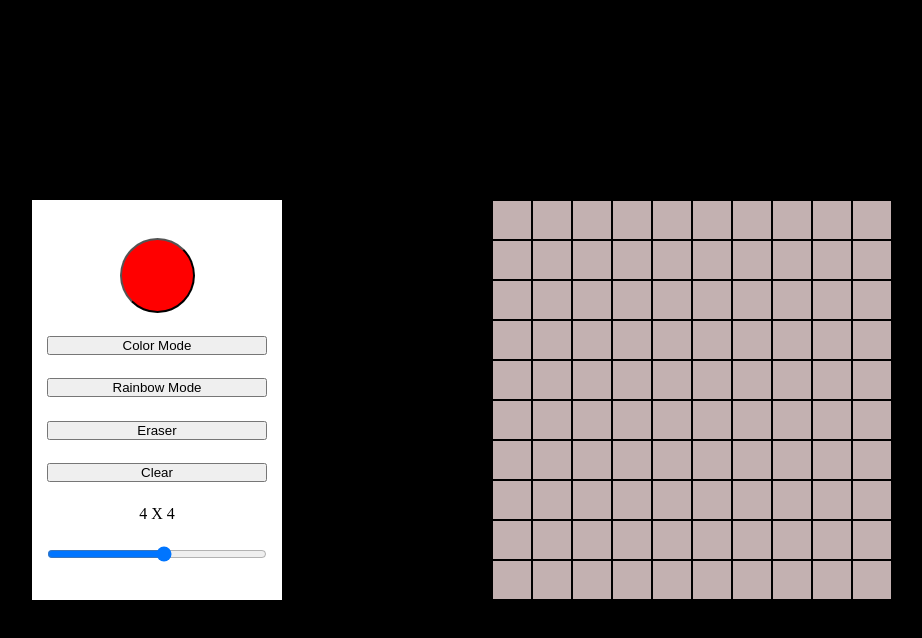
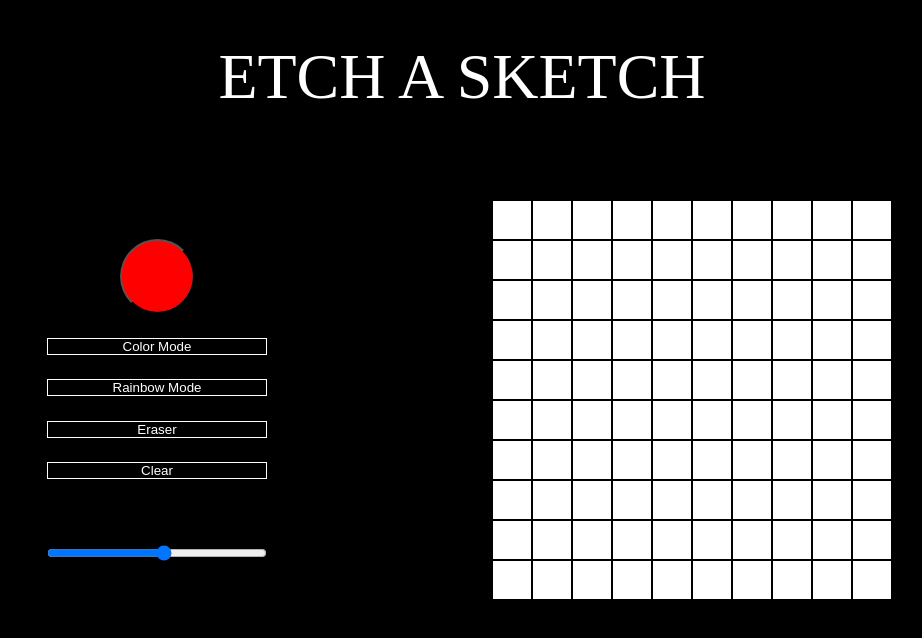
Before and after one commit to MarioMilosevic/Etch-A-Sketch, a website built with Vite: page index.html in a window 1280 px wide. Shown: the whole page, without its empty margins (178-1100 px from the left). Built offline with nearby package versions, Linux system fonts and the light colour scheme.

Commit message:
Add header

```diff
--- a/index.html
+++ b/index.html
@@ -7,9 +7,10 @@
     <title>Etch A Sketch</title>
   </head>
   <body>
-    <div class="glavni">
+    <header>ETCH A SKETCH</header>
+    <div class="main">
       <div class="controler">
-        <button class="btn circleBtn"></button>
+        <button class="circleBtn"></button>
         <button class="btn">Color Mode</button>
         <button class="btn">Rainbow Mode</button>
         <button class="btn eraserBtn">Eraser</button>
--- a/style.css
+++ b/style.css
@@ -9,15 +9,18 @@ body {
   width: 100vw;
   background-color: black;
 }
-/* body {
-  /* display: flex;
-  flex-direction: row;
-   justify-content: center;*/
-/* align-items: center;
-  height: 100vh;
-} /**/
 
-.glavni {
+header {
+  position: absolute;
+  font-size: 4rem;
+  color: white;
+  top: 5%;
+  left: 50%;
+  transform: translateX(-50%);
+  text-align: center;
+}
+
+.main {
   display: flex;
   justify-content: space-evenly;
   align-items: center;
@@ -33,16 +36,24 @@ body {
   flex-direction: column;
   width: 250px;
   height: 400px;
-  background-color: white;
+  background-color: black;
   text-align: center;
 }
 
 .root {
   display: grid;
-  background-color: rgb(195, 177, 177);
+  background-color: white;
   width: 400px;
   height: 400px;
 }
+
+.btn {
+  cursor: pointer;
+  color: white;
+  background-color: black;
+  border: 1px solid white;
+}
+
 .circleBtn {
   align-self: center;
   background-color: red;
@@ -50,6 +61,3 @@ body {
   height: 75px;
   border-radius: 50px;
 }
-.btn {
-  cursor: pointer;
-}
```
